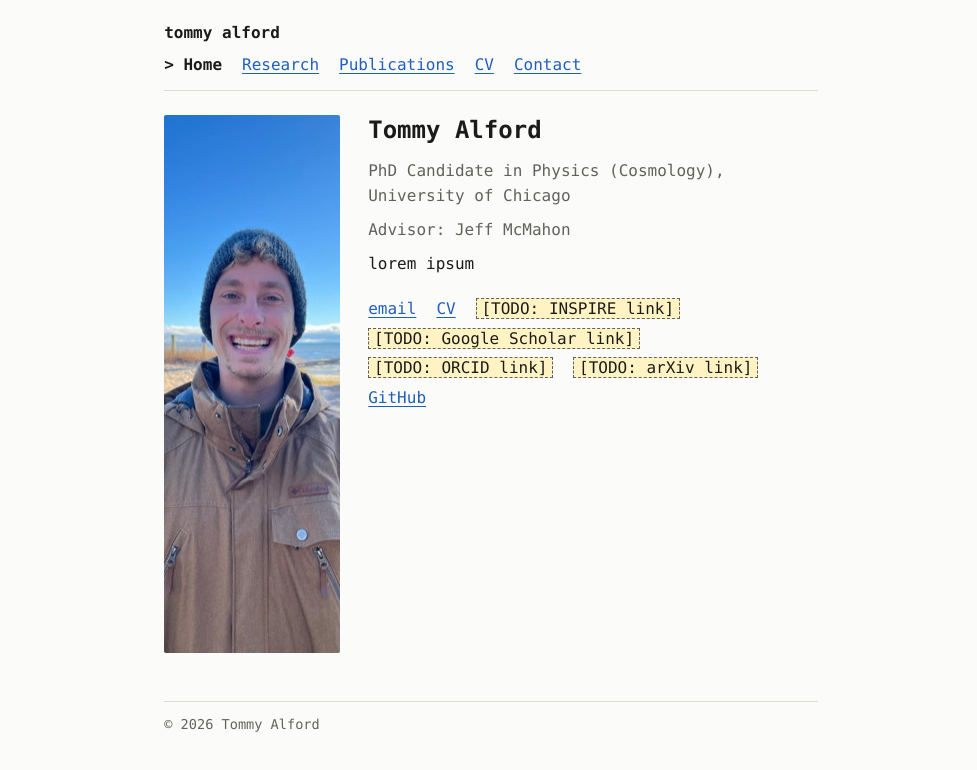
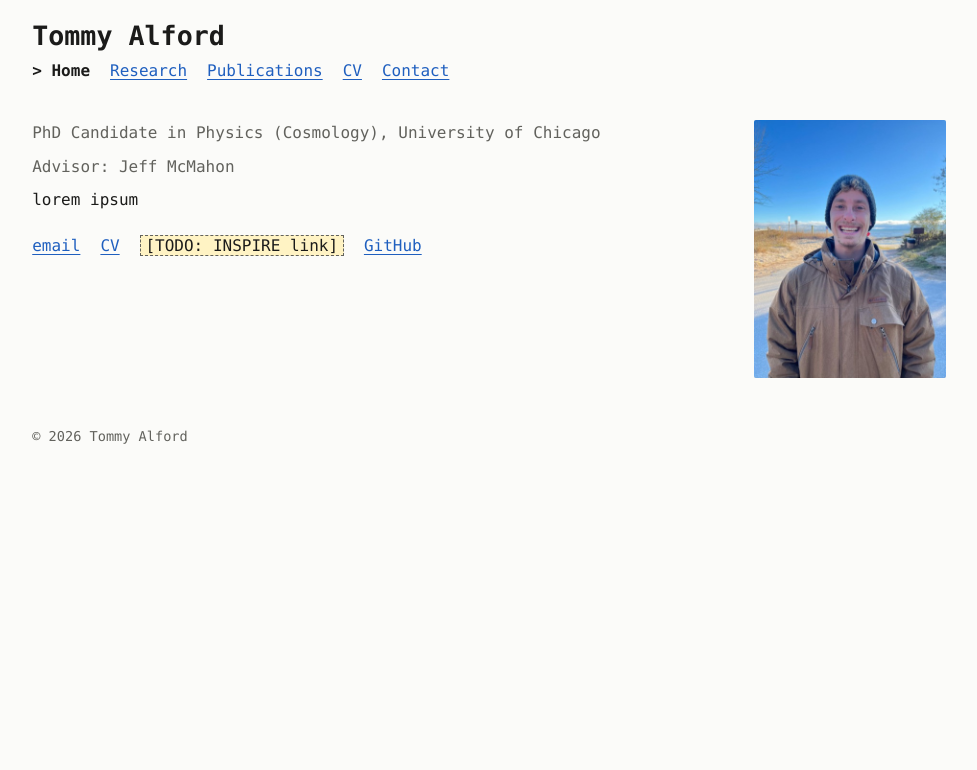
Before and after one commit to tommyalford/tommyalford.github.io, a plain HTML site: page index.html in a window 1280 px wide. Shown: the whole page, without its empty margins (149-1126 px from the left). Drawn offline with Linux system fonts and the light colour scheme.

Commit message:
Restyle layout: photo on right, larger title, no section rules
Move the headshot to the right of the home text at its natural aspect
ratio, widen the page container so text shifts left, set the header
title to "Tommy Alford" at 20pt, and drop the header/footer rules.
Also rebuild pages after hiding unused profile links.

Co-Authored-By: Claude <noreply@anthropic.com>

```diff
--- a/assets/style.css
+++ b/assets/style.css
@@ -34,7 +34,7 @@ html {
 body {
   margin: 0 auto;
   padding: 1.25rem 1.25rem 3rem;
-  max-width: 72ch;
+  max-width: calc(72ch + 16.5rem);
   background: var(--bg);
   color: var(--fg);
   font-family: var(--font);
@@ -65,17 +65,29 @@ h2 { font-size: 1.1rem; margin: 2rem 0 0.5rem; }
 p { margin: 0 0 1rem; }
 
 /* header / nav */
-.site-header {
-  padding-bottom: 0.75rem;
-  border-bottom: 1px solid var(--rule);
-}
+.site-header { padding-bottom: 0.75rem; }
+
+main { max-width: 72ch; }
+main.home { max-width: none; }
 
 .brand {
   display: inline-block;
   margin-bottom: 0.4rem;
   color: var(--fg);
+  font-size: 20pt;
   font-weight: 700;
+  line-height: 1.2;
   text-decoration: none;
+}
+
+.sr-only {
+  position: absolute;
+  width: 1px;
+  height: 1px;
+  margin: -1px;
+  overflow: hidden;
+  clip: rect(0 0 0 0);
+  white-space: nowrap;
 }
 
 nav ul {
@@ -104,20 +116,20 @@ nav a[aria-current="page"]::before { content: "> "; }
   margin-top: 1.5rem;
 }
 
-.intro h1 { margin-top: 0; }
-
 .headshot {
   width: 9rem;
-  aspect-ratio: 4 / 5;
-  object-fit: cover;
-  object-position: 50% 25%;
+  height: auto;
   border-radius: 2px;
   background: var(--rule);
 }
 
 @media (min-width: 640px) {
-  .intro { grid-template-columns: 11rem 1fr; }
-  .headshot { width: 11rem; }
+  .intro {
+    grid-template-columns: minmax(0, 72ch) 12rem;
+    justify-content: start;
+  }
+  .intro > div { grid-column: 1; grid-row: 1; }
+  .headshot { grid-column: 2; grid-row: 1; width: 12rem; }
 }
 
 .affil { color: var(--muted); margin-bottom: 0.5rem; }
@@ -206,8 +218,6 @@ nav a[aria-current="page"]::before { content: "> "; }
 
 .site-footer {
   margin-top: 3rem;
-  padding-top: 0.75rem;
-  border-top: 1px solid var(--rule);
   color: var(--muted);
   font-size: 0.85rem;
 }
--- a/index.html
+++ b/index.html
@@ -11,7 +11,7 @@
 </head>
 <body>
   <header class="site-header">
-    <a class="brand" href="index.html">tommy alford</a>
+    <a class="brand" href="index.html">Tommy Alford</a>
     <nav aria-label="Main">
       <ul>
         <li><a href="index.html" aria-current="page">Home</a></li>
@@ -22,11 +22,11 @@
       </ul>
     </nav>
   </header>
-  <main>
+  <main class="home">
     <div class="intro">
       <img class="headshot" src="assets/headshot-400.jpg" srcset="assets/headshot-400.jpg 1x, assets/headshot-800.jpg 2x" width="400" height="538" alt="Tommy Alford smiling, wearing a beanie and a brown jacket">
       <div>
-        <h1>Tommy Alford</h1>
+        <h1 class="sr-only">Tommy Alford</h1>
         <!-- BEGIN:intro -->
 <p class="affil">PhD Candidate in Physics (Cosmology), University of Chicago</p>
 <p class="affil">Advisor: Jeff McMahon</p>
@@ -39,9 +39,6 @@
   <li><a href="mailto:tdalford1@gmail.com">email</a></li>
   <li><a href="cv.html">CV</a></li>
   <li><span class="todo">[TODO: INSPIRE link]</span></li>
-  <li><span class="todo">[TODO: Google Scholar link]</span></li>
-  <li><span class="todo">[TODO: ORCID link]</span></li>
-  <li><span class="todo">[TODO: arXiv link]</span></li>
   <li><a href="https://github.com/tdalford">GitHub</a></li>
 </ul>
 <!-- END:links -->
```
Also changed, not shown: contact.html (+1 -7 lines), cv.html (+1 -1 lines), publications.html (+1 -1 lines), research.html (+1 -1 lines), content/profile.txt, 1 other file.
